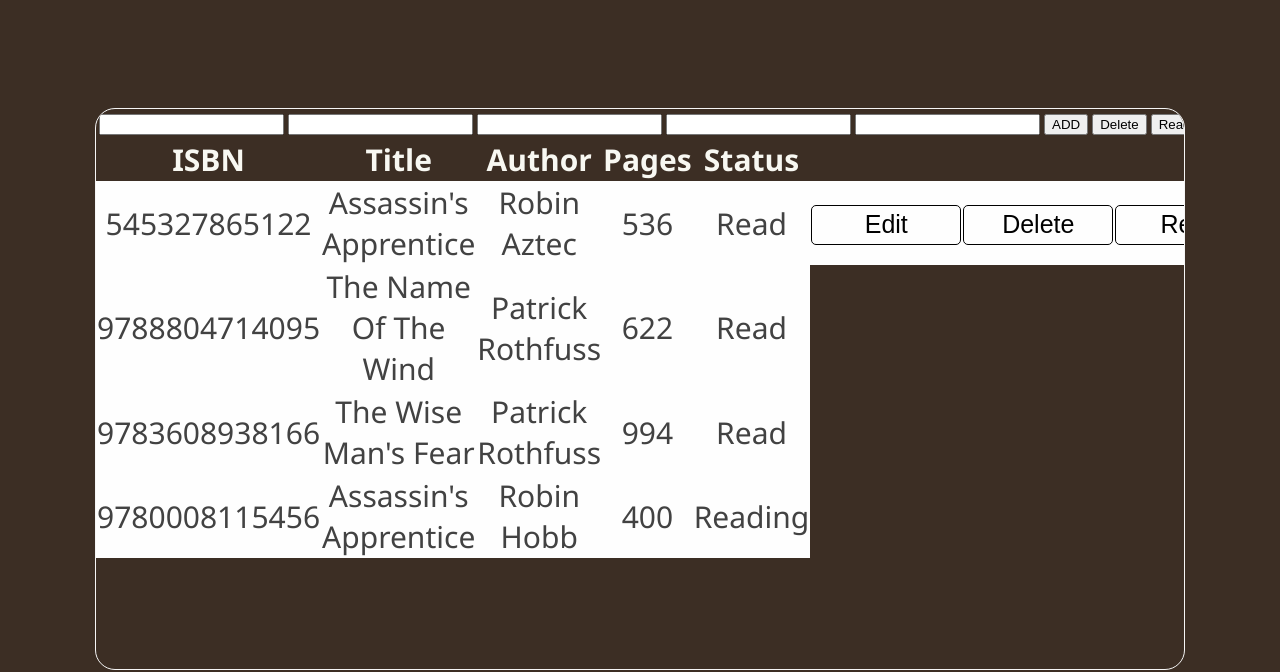
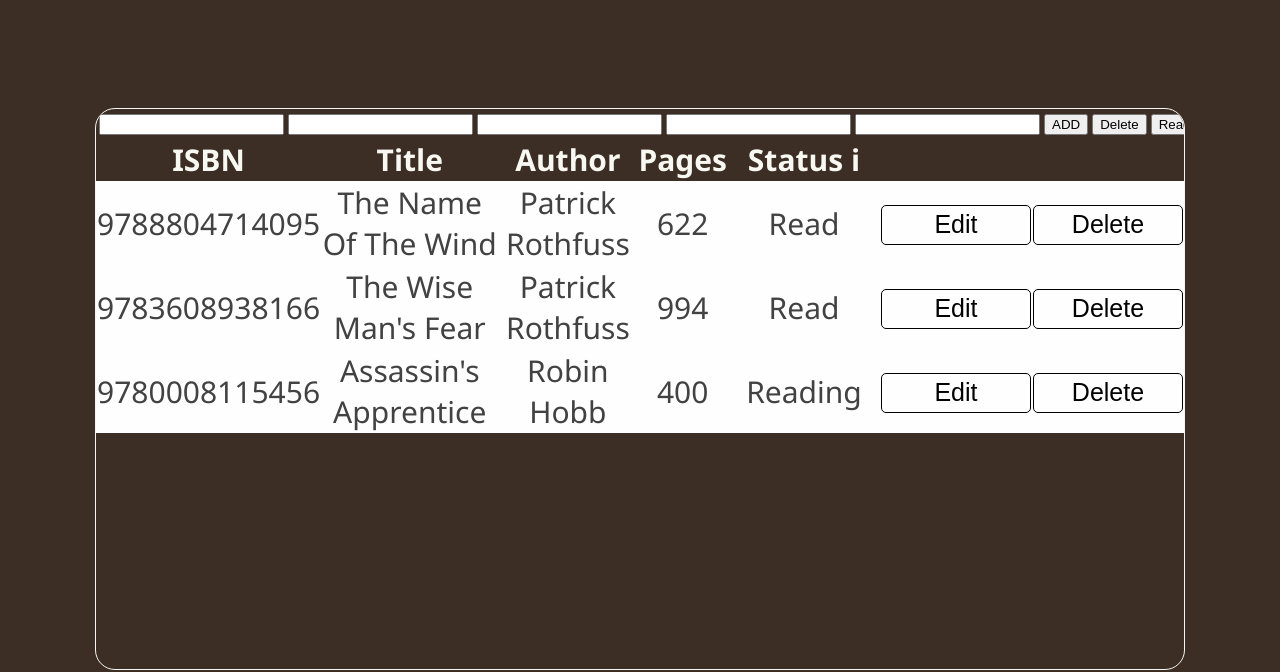
Before and after one commit to migdood/Library, a plain HTML site: page shelf.html in a window 1280 px wide. Shown: the part 161-833 px from the top of the page. Drawn offline with Linux system fonts and the light colour scheme.

Commit message:
cleaned the code, added event listeners, fixed min-width, removed Read button, added read to read text.

```diff
--- a/css/shelf.css
+++ b/css/shelf.css
@@ -25,7 +25,7 @@ th {
   min-width: 50px;
   max-width: 350px;
 }
-#Shelf > #TBODY > .TR > .TD > button {
+#Shelf > #TBODY > .TR > .TD > .btn {
   height: 40px;
   font-size: 25px;
   width: 150px;
@@ -33,7 +33,7 @@ th {
   border: 1px solid black;
   border-radius: 5px;
 }
-#Shelf > #TBODY > .TR > .TD > button:hover {
+#Shelf > #TBODY > .TR > .TD > .btn:hover {
   cursor: pointer;
   background-color: #3c2e24;
   color: white;
--- a/js/script.js
+++ b/js/script.js
@@ -9,6 +9,7 @@ const Shelf = document.getElementById("Shelf");
 
 const MyShelf = [];
 function AddtoMyShelf(book) {
+  // Creates the table rows and table data and button tags, adds the class to style
   const tr = document.createElement("tr");
   tr.classList.add("TR");
   tr.onmouseover = function () {
@@ -27,18 +28,52 @@ function AddtoMyShelf(book) {
   tdPages.classList.add("TD");
   const tdStatus = document.createElement("td");
   tdStatus.classList.add("TD");
+  const Edittd = document.createElement("td");
+  Edittd.classList.add("TD");
+  const button = document.createElement("button");
+  button.classList.add("btn");
+  const Deletetd = document.createElement("td");
+  Deletetd.classList.add("TD");
+  const Delbutton = document.createElement("button");
+  Delbutton.classList.add("btn");
 
+  // Writes  info into the fields and buttons
   tdISBN.textContent += book.ISBN;
   tdTitle.textContent += book.Title;
   tdAuthor.textContent += book.Author;
   tdPages.textContent += book.Pages;
   tdStatus.textContent += book.Status;
+  tdStatus.addEventListener("click", () => {
+    if (book.Status === "Reading") {
+      book.Status = "Read";
+      tdStatus.textContent = "Read";
+    } else if (book.Status === "Not Read") {
+      book.Status = "Reading";
+      tdStatus.textContent = "Reading";
+    } else if (book.Status === "Read") {
+      book.Status = "Not Read";
+      tdStatus.textContent = "Not Read";
+    }
+    //TODO: Add this data to JSON later
+  });
 
+  button.textContent += "Edit";
+  Delbutton.textContent += "Delete";
+  Delbutton.addEventListener("click", () => {
+    book.Delete();
+    Tbody.removeChild(tr);
+  });
+
+  // Appends all the buttons to table rows and such
   tr.appendChild(tdISBN);
   tr.appendChild(tdTitle);
   tr.appendChild(tdAuthor);
   tr.appendChild(tdPages);
   tr.appendChild(tdStatus);
+  Edittd.appendChild(button);
+  Deletetd.appendChild(Delbutton);
+  tr.appendChild(Edittd);
+  tr.appendChild(Deletetd);
   Tbody.appendChild(tr);
   Shelf.appendChild(Tbody);
 }
--- a/shelf.html
+++ b/shelf.html
@@ -38,23 +38,12 @@
             <th>Title</th>
             <th>Author</th>
             <th>Pages</th>
-            <th>Status</th>
+            <th style="min-width: 150px;">Status i</th>
             <th></th>
             <th></th>
-            <th></th>
+
           </tr>
-          <tbody id="TBODY">
-            <tr class="TR">
-              <td class="TD">545327865122</td>
-              <td class="TD">Assassin's Apprentice</td>
-              <td class="TD">Robin Aztec</td>
-              <td class="TD">536</td>
-              <td class="TD">Read</td>
-              <td class="TD"><button>Edit</button></td>
-              <td class="TD"><button>Delete</button></td>
-              <td class="TD"><button>Read</button></td>
-            </tr>
-          </tbody>
+          <tbody id="TBODY"></tbody>
         </table>
       </div>
     </main>
```
